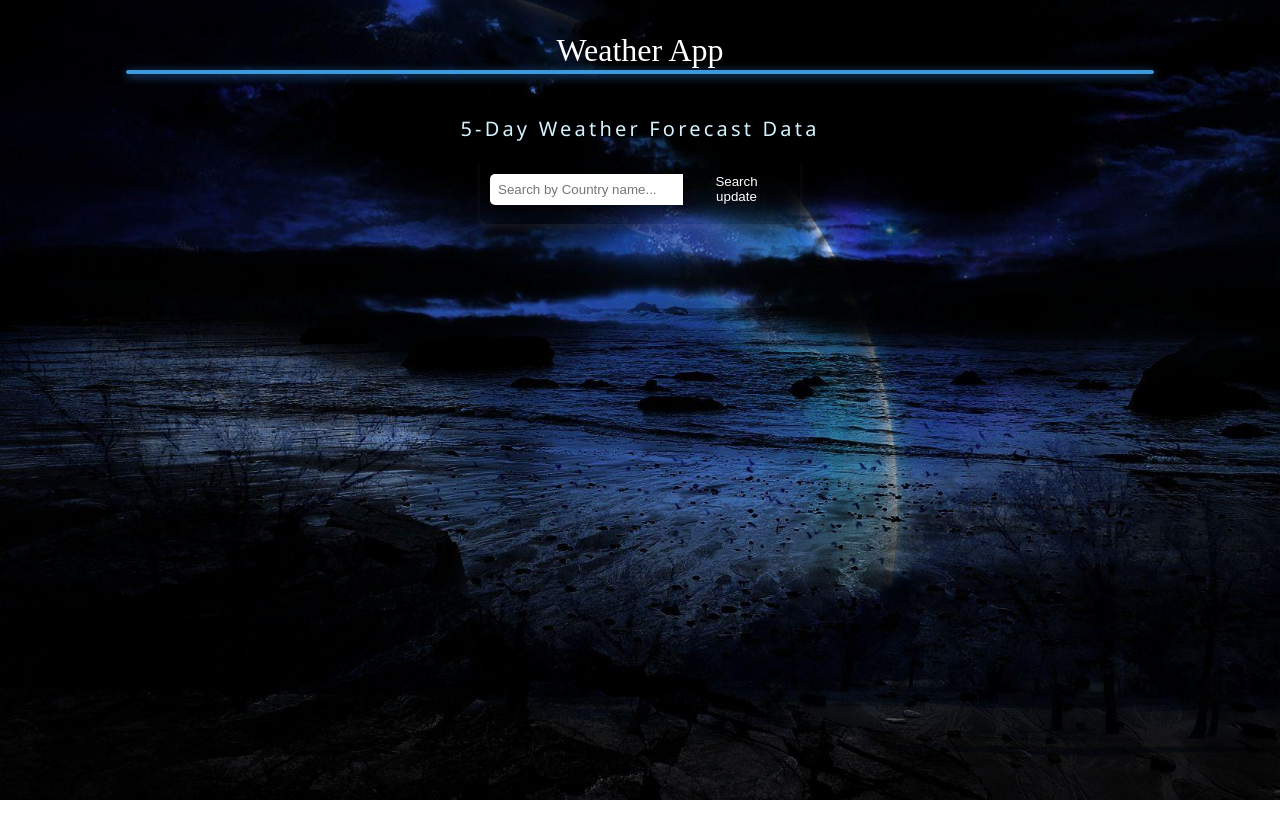
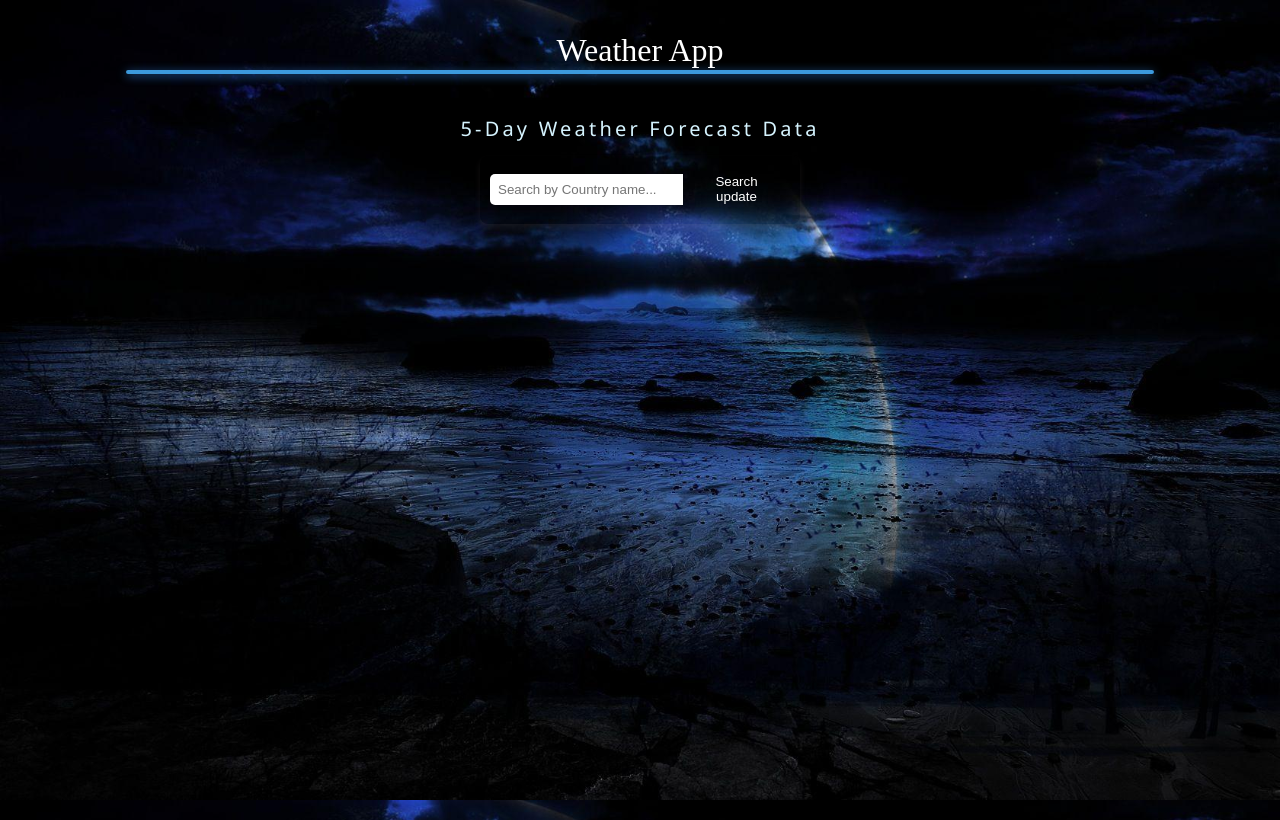
Before and after one commit to Sourav-13/MIS455_Final_pt2, a plain HTML site: page index.html in a window 1280 px wide. Drawn offline with Linux system fonts and the light colour scheme; no server answers.

Commit message:
bg image issue fixed

```diff
--- a/style.css
+++ b/style.css
@@ -6,14 +6,20 @@
   --blue-dark: #0f5298;
 }
 
+body,
+html {
+  padding: 0;
+  margin: 0;
+}
 body {
   background-image: url("images/bg.jpg");
   background-repeat: no-repeat;
   background-size: cover;
   background-attachment: fixed;
   font-family: "Times New Roman", Times, serif;
-  padding: 0;
-  margin: 0;
+  height: 100vh;
+  background-repeat: repeat-x;
+
 }
 
 .nav-bar {
```
